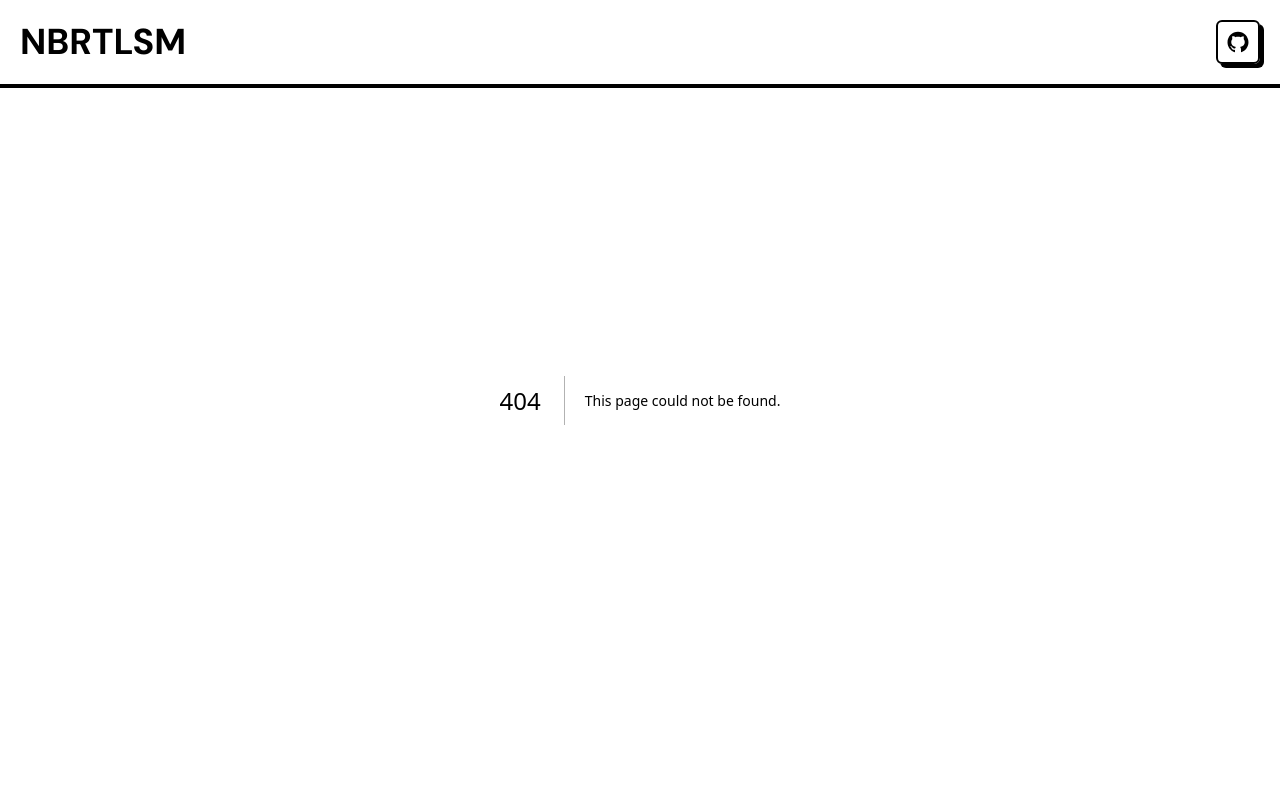
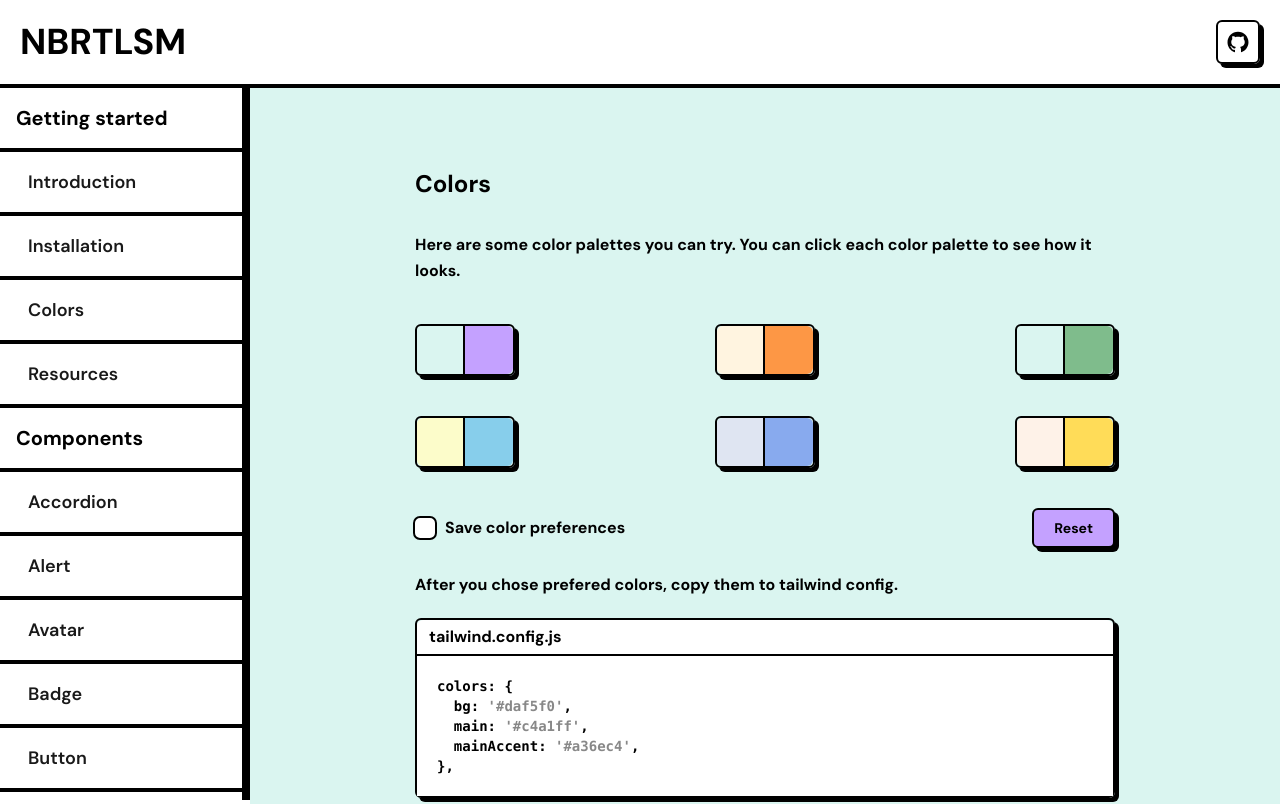
Before and after one commit to ekmas/neobrutalism-components, a Next.js app: page /docs/colors in a window 1280 px wide. Before the commit this address had no page. Shown: the top 804 px of the page. Built offline with nearby package versions, Linux system fonts and the light colour scheme.

Commit message:
added colors/page.mdx and links to that page

```diff
--- /dev/null
+++ b/src/app/docs/colors/page.mdx
@@ -0,0 +1,19 @@
+import Colors from '@/components/app/Colors'
+import Pagination from '@/components/app/Pagination'
+
+## Colors
+
+Here are some color palettes you can try. You can click each color palette to see how it looks.
+
+<Colors />
+
+<Pagination
+  prev={{
+    name: 'Installation',
+    path: '/docs/installation',
+  }}
+  next={{
+    name: 'Resources',
+    path: '/docs/resources',
+  }}
+/>
--- a/src/app/docs/installation/page.mdx
+++ b/src/app/docs/installation/page.mdx
@@ -19,7 +19,7 @@ and accessible. I created this to help you get started with neobrutalism.{' '}
     path: '/docs',
   }}
   next={{
-    name: 'Resources',
-    path: '/docs/resources',
+    name: 'Colors',
+    path: '/docs/colors',
   }}
 />
--- a/src/app/docs/resources/page.mdx
+++ b/src/app/docs/resources/page.mdx
@@ -38,8 +38,8 @@ For brutalist icons (stars, etc.), there are many resources, but I particularly
 
 <Pagination
   prev={{
-    name: 'Installation',
-    path: '/docs/installation',
+    name: 'Colors',
+    path: '/docs/colors',
   }}
   next={{
     name: 'Accordion',
--- a/src/components/app/MobileDrawer.tsx
+++ b/src/components/app/MobileDrawer.tsx
@@ -47,6 +47,14 @@ export default function MobileDrawer() {
           </button>
           <button
             onClick={() => {
+              handleLinkClick(`/docs/colors`)
+            }}
+            className="sidebaritem block w-full border-b-4 border-r-4 border-black p-4 pl-7 text-left text-lg font-semibold text-black/90 hover:bg-main m800:p-4 m800:pl-6 m800:text-base"
+          >
+            Colors
+          </button>
+          <button
+            onClick={() => {
               handleLinkClick(`/docs/resources`)
             }}
             className="sidebaritem block w-full border-b-4 border-r-4 border-black p-4 pl-7 text-left text-lg font-semibold text-black/90 hover:bg-main m800:p-4 m800:pl-6 m800:text-base"
--- a/src/components/app/Sidebar.tsx
+++ b/src/components/app/Sidebar.tsx
@@ -18,6 +18,12 @@ export default function Sidebar() {
         className="sidebaritem block border-b-4 border-r-4 border-black p-4 pl-7 text-lg font-semibold text-black/90 hover:bg-main m800:p-4 m800:pl-6 m800:text-base"
       >
         Installation
+      </Link>
+      <Link
+        href={`/docs/colors`}
+        className="sidebaritem block border-b-4 border-r-4 border-black p-4 pl-7 text-lg font-semibold text-black/90 hover:bg-main m800:p-4 m800:pl-6 m800:text-base"
+      >
+        Colors
       </Link>
       <Link
         href={`/docs/resources`}
```
